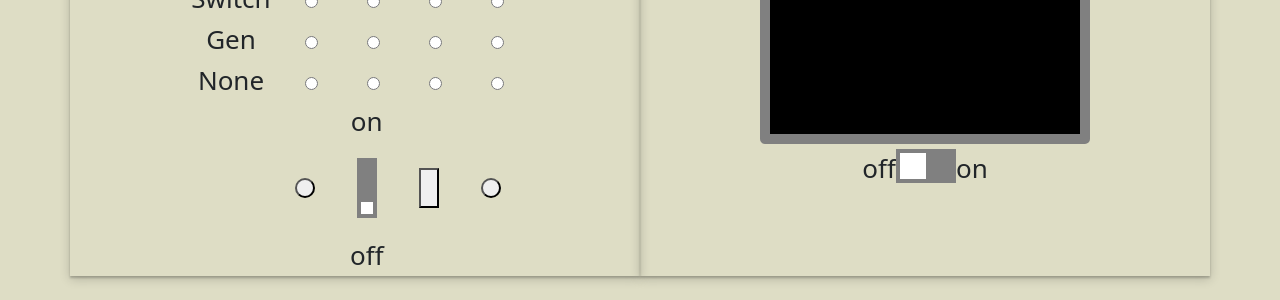
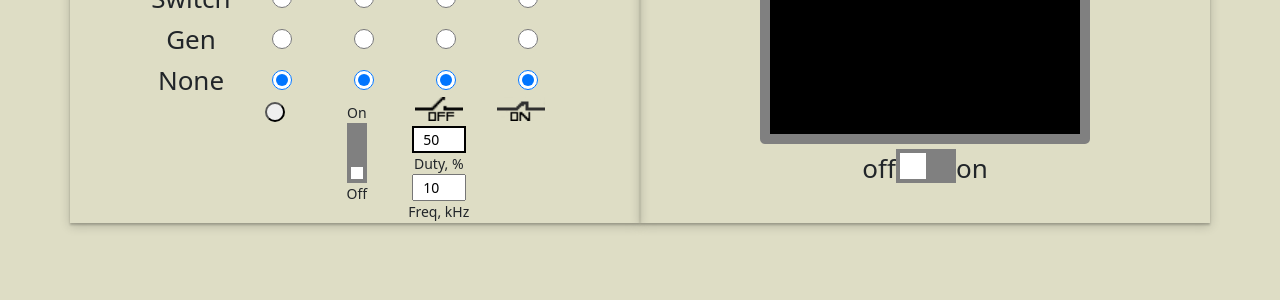
Before and after one commit to BogdanVeligorskyi/mcu-and-fpga-remote-lab-frontend, a JavaScript app: page / in a window 1280 px wide. Shown: the part 497-797 px from the top of the page. Built offline with nearby package versions, Linux system fonts and the light colour scheme; the HTML template or start-up script is replaced by a standard one.

Commit message:
Added all possible components of Digital Inputs pane

```diff
--- a/src/App.css
+++ b/src/App.css
@@ -80,12 +80,27 @@ table {
   text-align: left;
 }
 
+input[type="radio"] {
+  height: 20px;
+  width: 20px;
+}
+
 .digital-input-wrapper {
-  height: 95px;
-  width: 60px;
+  height: 120px;
+  width: 80px;
   justify-content: center;
   align-items: center;
-  display: flex;
+  font-size: 14px;
+  display: block;
+}
+
+.digital-input-duty-value {
+  display: block;
+  border: 2px solid black;
+}
+
+.digital-input-label-in-slider {
+  display: block;
 }
 
 .digital-input-button {
@@ -94,9 +109,32 @@ table {
   border-radius: 10px;
 }
 
+input[type="number"] {
+  text-align: center;
+  width: 54px;
+  margin: 0 auto;
+  display: block;
+}
+
 .digital-input-switch {
   height: 40px;
   width: 20px;
+}
+
+.digital-input-turn-off {
+  background: url("turn_off.png") no-repeat;
+  width: 32px;
+  height: 20px;
+  border: 0px;
+  transform: scale(1.5);
+}
+
+.digital-input-turn-on {
+  background: url("turn_on.png") no-repeat;
+  width: 32px;
+  height: 20px;
+  border: 0px;
+  transform: scale(1.5);
 }
 
 .switch {
--- a/src/App.js
+++ b/src/App.js
@@ -100,19 +100,19 @@ function App() {
                 <tr>
                   <td>None</td>
                   <td>
-                  &nbsp;&nbsp;<input type="radio" id="noneCh1" name="di_channel_1" value=""/>
+                    &nbsp;&nbsp;<input type="radio" id="noneCh1" name="di_channel_1" value="" checked/>
                     <label for="noneCh1"></label>
                   </td>
                     <td>&nbsp;&nbsp;
-                  <input type="radio" id="noneCh2" name="di_channel_2" value=""/>
+                    <input type="radio" id="noneCh2" name="di_channel_2" value="" checked/>
                     <label for="noneCh2"></label>
                   </td>
                   <td>&nbsp;&nbsp;
-                  <input type="radio" id="noneCh3" name="di_channel_3" value=""/>
+                    <input type="radio" id="noneCh3" name="di_channel_3" value="" checked/>
                     <label for="noneCh3"></label>
                   </td>
                   <td>&nbsp;&nbsp;
-                  <input type="radio" id="noneCh4" name="di_channel_4" value=""/>
+                    <input type="radio" id="noneCh4" name="di_channel_4" value="" checked/>
                     <label for="noneCh4"></label>
                   </td>
                 </tr>
@@ -124,110 +124,36 @@ function App() {
                     </div>
                   </td>
                   <td>
-                  on
+
                     <div class="digital-input-wrapper">
-
+                      <label class="digital-input-label-in-slider">On</label>
                       <label class="switch-vertical">
                         <input type="checkbox"/>
                         <span class="slider-vertical"></span>
                       </label>
-
+                      <label class="digital-input-label-in-slider">Off</label>
                     </div>
-                    off
                   </td>
 
                   <td>
                     <div class="digital-input-wrapper">
-                    <button class="digital-input-switch"></button>
-
+                      <button class="digital-input-turn-off"/>
+                      <input type="number" class="digital-input-duty-value" value="50"/>
+                      Duty, %
+                      <input type="number" class="digital-input-frequency-value" value="10"/>
+                      Freq, kHz
                     </div>
                   </td>
                   <td>
                     <div class="digital-input-wrapper">
-                      <button class="digital-input-button"></button>
+                      <button class="digital-input-turn-on"/>
+
                     </div>
                   </td>
                 </tr>
               </table>
 
             </div>
-
-              {/* <div class="digital-input-types">
-                Button  <br/>
-                Switch  <br/>
-                Gen  <br/>
-                None  <br/>
-                <br/>
-                <br/>
-              </div>
-
-              <div class="digital-input-ch1">
-                <fieldset>
-                  <legend> 1 </legend>
-                  &nbsp;&nbsp;
-                  <input type="radio" id="buttonCh1" name="di_channel_1" value=""/>
-                  <label for="buttonCh1"></label><br/>
-                  <input type="radio" id="switchCh1" name="di_channel_1" value=""/>
-                  <label for="switchCh1"></label><br/>
-                  <input type="radio" id="genCh1" name="di_channel_1" value=""/>
-                  <label for="genCh1"></label><br/>
-                  <input type="radio" id="noneCh1" name="di_channel_1" value=""/>
-                  <label for="noneCh1"></label><br/>
-
-                </fieldset>
-                <div class="digital-input-wrapper">
-                  <button class="digital-input-button"></button>
-                </div>
-              </div>
-
-              <div class="digital-input-ch2">
-              <fieldset>
-                  <legend> 2 </legend>
-                  &nbsp;&nbsp;
-                <input type="radio" id="buttonCh2" name="di_channel_2" value=""/>
-                <label for="buttonCh2"></label><br/>
-                <input type="radio" id="switchCh2" name="di_channel_2" value=""/>
-                <label for="switchCh2"></label><br/>
-                <input type="radio" id="genCh2" name="di_channel_2" value=""/>
-                <label for="genCh2"></label><br/>
-                <input type="radio" id="noneCh2" name="di_channel_2" value=""/>
-                <label for="noneCh2"></label><br/>
-                </fieldset>
-                <div class="digital-input-wrapper">
-                  <button class="digital-input-switch"></button>
-                </div>
-              </div>
-              <div class="digital-input-ch3">
-              <fieldset>
-                  <legend> 3 </legend>
-                  &nbsp;&nbsp;
-                <input type="radio" id="buttonCh3" name="di_channel_3" value=""/>
-                <label for="buttonCh3"></label><br/>
-                <input type="radio" id="switchCh3" name="di_channel_3" value=""/>
-                <label for="switchCh3"></label><br/>
-                <input type="radio" id="genCh3" name="di_channel_3" value=""/>
-                <label for="genCh3"></label><br/>
-                <input type="radio" id="noneCh3" name="di_channel_3" value=""/>
-                <label for="noneCh3"></label><br/>
-                <button></button>
-                </fieldset>
-              </div>
-              <div class="digital-input-ch4">
-              <fieldset>
-                  <legend> 4 </legend>
-                  &nbsp;&nbsp;
-                <input type="radio" id="buttonCh4" name="di_channel_4" value=""/>
-                <label for="buttonCh4"></label><br/>
-                <input type="radio" id="switchCh4" name="di_channel_4" value=""/>
-                <label for="switchCh4"></label><br/>
-                <input type="radio" id="genCh4" name="di_channel_4" value=""/>
-                <label for="genCh4"></label><br/>
-                <input type="radio" id="noneCh4" name="di_channel_4" value=""/>
-                <label for="noneCh4"></label><br/>
-                <button></button>
-                </fieldset>
-              </div>
-            </div> */}
 
             <div class="col camera-view">
               <h2>Camera View From Lab</h2>
```
Also changed, not shown: src/turn_off.png (added), src/turn_on.png (added). Lines whose indentation alone changed are shown as unchanged.
